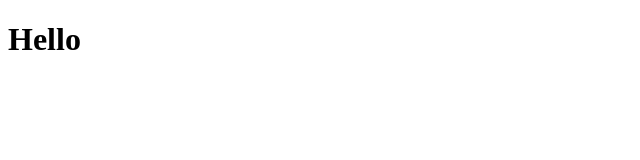
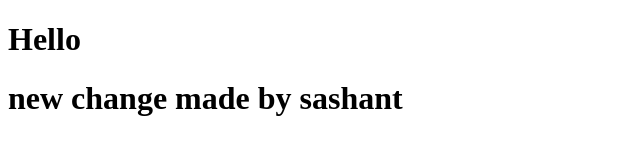
Before and after one commit to valiantlibra25/testrepo, a plain HTML site: page index.html in a window 1280 px wide. Shown: the whole page, without its empty margins (0-640 px from the left). Drawn offline with Linux system fonts and the light colour scheme.

Commit message:
new_branch

```diff
--- a/index.html
+++ b/index.html
@@ -7,6 +7,6 @@
 </head>
 <body>
     <h1>Hello</h1>
-
+    <h1>new change made by sashant</h1>
 </body>
 </html>
```
